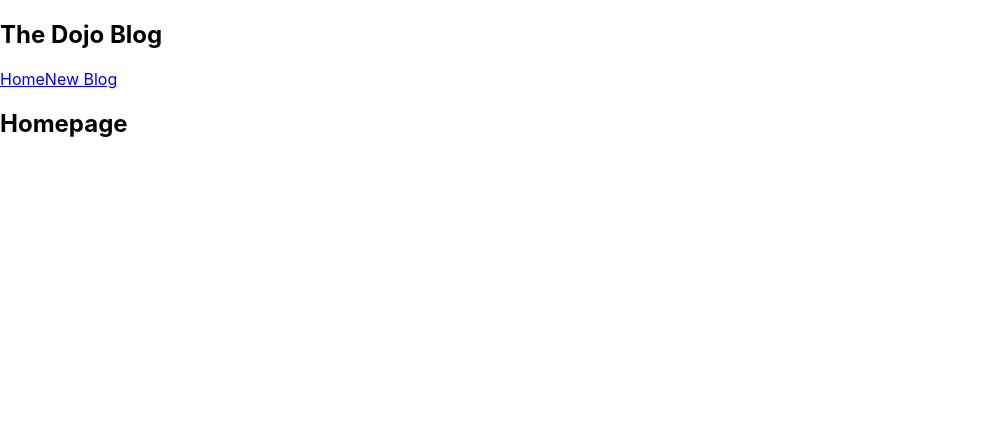
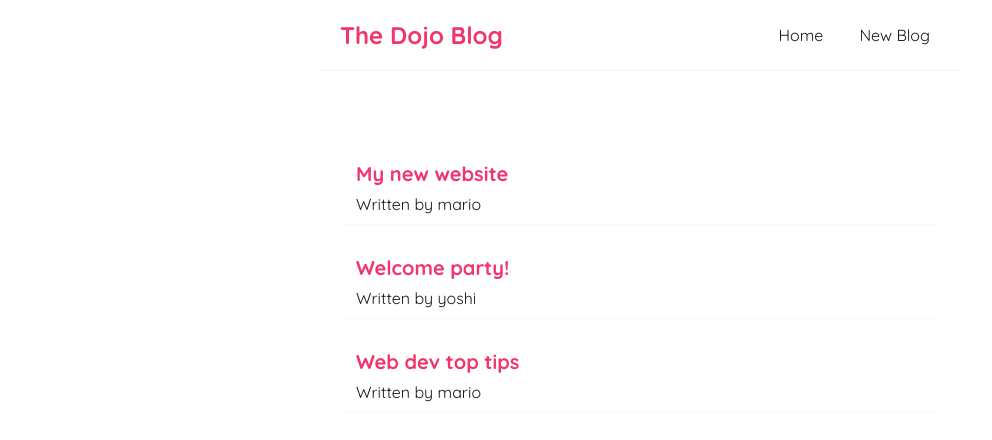
Before and after one commit to ngirmes/react_learning, a React (Create React App) app in the folder dojo-blog/: page / in a window 1280 px wide. Shown: the top 440 px of the page, without its empty margins (0-992 px from the left). Built offline with nearby package versions, Linux system fonts and the light colour scheme.

Commit message:
Updates to navbar.js, home.js, and index.cc. Added blogs.

```diff
--- a/dojo-blog/src/Home.js
+++ b/dojo-blog/src/Home.js
@@ -1,9 +1,57 @@
+// When you need a reactive value (something that might change at some point)
+// we use the useState hook to do that
+
+import {useState} from 'react';
+
 const Home = () => {
-    return (
-        <div className="home">
-         <h2>Homepage</h2>
+
+    const [blogs] = useState([
+        { title: 'My new website', body: 'lorem ipsum...', author: 'mario', id: 1},
+        { title: 'Welcome party!', body: 'lorem ipsum...', author: 'yoshi', id: 2},
+        { title: 'Web dev top tips', body: 'lorem ipsum...', author: 'mario', id: 3}
+
+    ]);
+
+    return(
+        <div className='home'>
+            {blogs.map((blog) => (
+                <div className="blog-preview" key={blog.id}>
+                    <h2>{blog.title}</h2>
+                    <p>Written by {blog.author}</p>
+                </div>
+            ))}
         </div>
     );
 }
 
 export default Home;
+
+/* The below code exemplifies the use of reactive values and state changing
+If used, any and all other code must be commented out
+const Home = () => {
+
+    // let name = 'doodle';
+    const [name, setName] = useState('doodle');
+    const [num, setNum] = useState(Math.random())
+
+    const handleClick = () => {
+        setName('ur mom');
+        setNum(Math.random());
+    }
+
+    const handleClickAgain = (name, e) => {
+        console.log('hello ' + name, e);
+    }
+
+    return (
+        <div className="home">
+            <h2>Homepage</h2>
+            <p>Name: {name} Random Num: {num}</p>
+            <button onClick={handleClick}>Click me</button>
+            <button onClick={(e) => handleClickAgain('mario', e)}>Click me again</button>
+        </div>
+    );
+}
+
+export default Home;
+*/
--- a/dojo-blog/src/Navbar.js
+++ b/dojo-blog/src/Navbar.js
@@ -1,12 +1,17 @@
 // A component is just a function which returns a jsx template which is exported at eof
 // typing 'sfc' creates a stateless funcitonal component
+
 const Navbar = () => {
     return (
         <nav className="navbar">
             <h1>The Dojo Blog</h1>
             <div className="links">
                 <a href="/">Home</a>
-                <a href="/create">New Blog</a>
+                <a href="/create"/*style={{
+                    color: "white",
+                    backgroundColor: "#f1356d", This code exemplifies the use of in-line css within a js file
+                    borderRadius: "8px"
+                }}*/>New Blog</a>
 
             </div>
         </nav>
--- a/dojo-blog/src/index.css
+++ b/dojo-blog/src/index.css
@@ -1,13 +1,55 @@
-body {
+@import url('https://fonts.googleapis.com/css2?family=Quicksand:wght@300;400;500;600;700&display=swap');
+
+/* base styles */
+* {
   margin: 0;
-  font-family: -apple-system, BlinkMacSystemFont, 'Segoe UI', 'Roboto', 'Oxygen',
-    'Ubuntu', 'Cantarell', 'Fira Sans', 'Droid Sans', 'Helvetica Neue',
-    sans-serif;
-  -webkit-font-smoothing: antialiased;
-  -moz-osx-font-smoothing: grayscale;
+  font-family: "Quicksand";
+  color: rgb(26, 24, 24);
+}
+.navbar {
+  padding: 20px;
+  display: flex;
+  align-items: center;
+  max-width: 600px;
+  margin: 0 auto;
+  border-bottom: 1px solid #f2f2f2;
+}
+.navbar h1 {
+  color: #f1356d;
+}
+.navbar .links {
+  margin-left: auto;
+  border-radius: 8px;
+}
+.navbar a {
+  margin-left: 16px;
+  text-decoration: none;
+  padding: 10px;
+}
+.navbar a:hover {
+  color: black;
+  font-weight: bolder;
+  background-color: #f1356d;
+  border-radius: 8px;
+}
+.content {
+  max-width: 600px;
+  margin: 40px auto;
+  padding: 20px;
 }
 
-code {
-  font-family: source-code-pro, Menlo, Monaco, Consolas, 'Courier New',
-    monospace;
+.blog-preview {
+  padding: 10px 16px;
+  margin: 20px 0;
+  border-bottom: 1px solid #fafafa;
 }
+
+.blog-preview:hover {
+  box-shadow: 1px 3px 5px rgba(0, 0, 0, 1)
+}
+
+.blog-preview h2 {
+  font-size: 20px;
+  color: #f1356d;
+  margin-bottom: 8px;
+}
```
